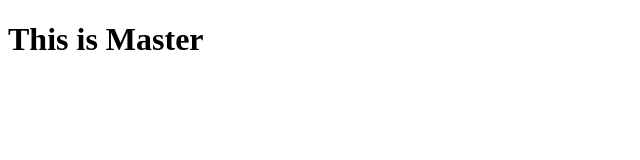
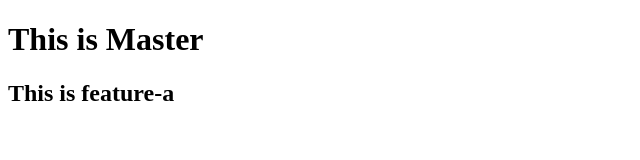
Before and after one commit to andrechrstian/Andre1, a plain HTML site: page index.html in a window 1280 px wide. Shown: the whole page, without its empty margins (0-640 px from the left). Drawn offline with Linux system fonts and the light colour scheme.

Commit message:
add feature-a

```diff
--- a/index.html
+++ b/index.html
@@ -8,5 +8,6 @@
 </head>
 <body>
     <h1> This is Master</h1>
+    <h2> This is feature-a</h2>
 </body>
 </html>
```
